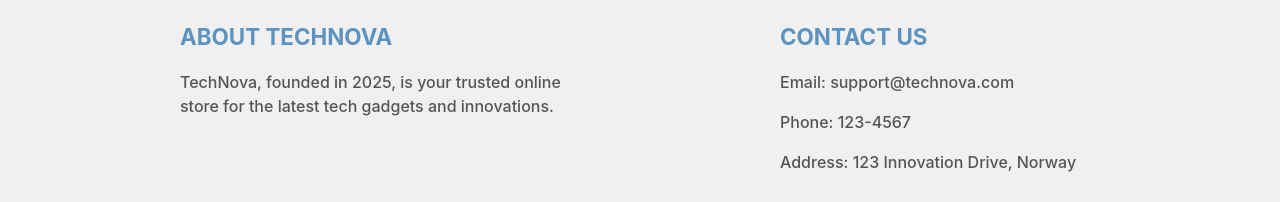
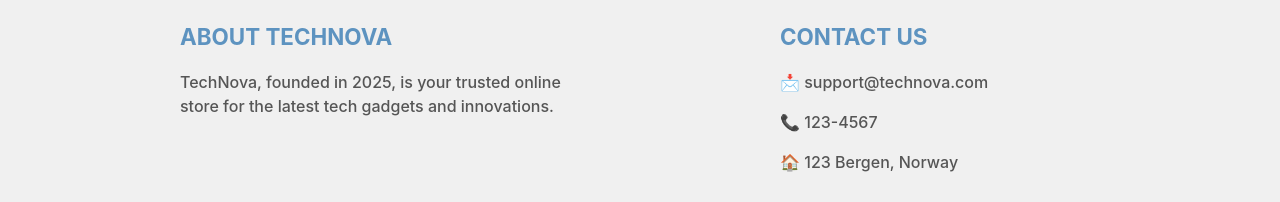
Before and after one commit to hamzas4011/ecommerce-app, a React (Vite) app: page /menu in a window 1280 px wide. Shown: the part 1264-1466 px from the top of the page. Built offline with nearby package versions, Linux system fonts and the light colour scheme.

Commit message:
update footer.css

```diff
--- a/src/components/Footer.jsx
+++ b/src/components/Footer.jsx
@@ -12,9 +12,9 @@
             </div>
             <div className="footer-contact">
                 <h3 className="footer-title">Contact Us</h3>
-                <p className="footer-text">Email: support@technova.com</p>
-                <p className="footer-text">Phone: 123-4567</p>
-                <p className="footer-text">Address: 123 Innovation Drive, Norway</p>
+                <p className="footer-text">📩 support@technova.com</p>
+                <p className="footer-text">📞 123-4567</p>
+                <p className="footer-text">🏠 123 Bergen, Norway</p>
             </div>
         </footer>
     );
```
